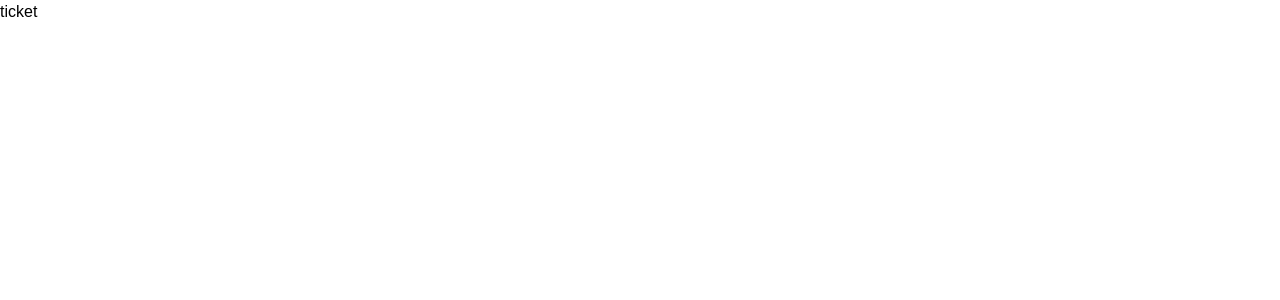
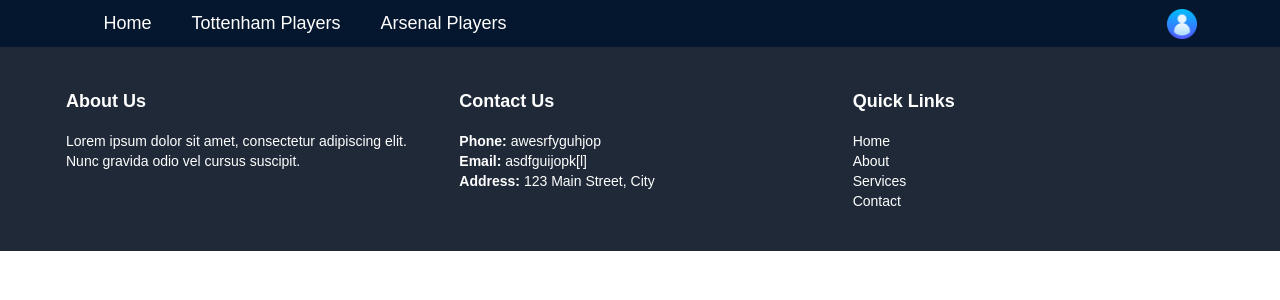
Before and after one commit to Eric-MK/front-endsclcertproject, a Vue app: page /ticket in a window 1280 px wide. Shown: the top 300 px of the page. Built offline with nearby package versions, Linux system fonts and the light colour scheme.

Commit message:
ticket view nav and footer

```diff
--- a/src/views/TicketView.vue
+++ b/src/views/TicketView.vue
@@ -1,6 +1,22 @@
 <template>
+<MyNavigation/>
 
-    <p>
-        ticket
-    </p>
+
+
+<MyFooter/>
 </template>
+
+<script>
+import MyNavigation from '../views/Navigation.vue'
+import MyFooter from '../views/Footer.vue'
+
+export default {
+    name: 'ticket',
+
+  components: {
+    MyNavigation,
+     MyFooter
+  },
+}
+
+</script>
```
